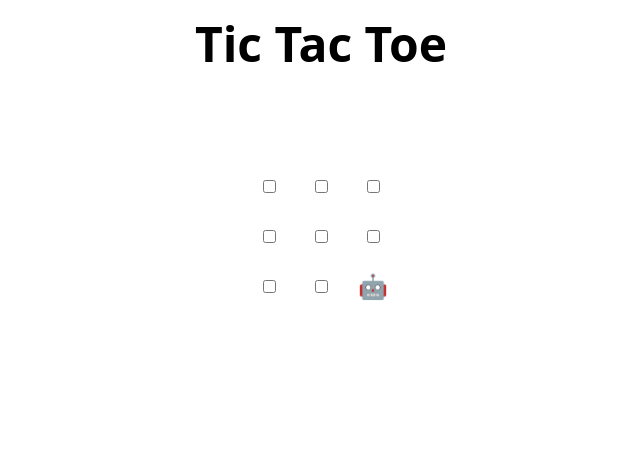
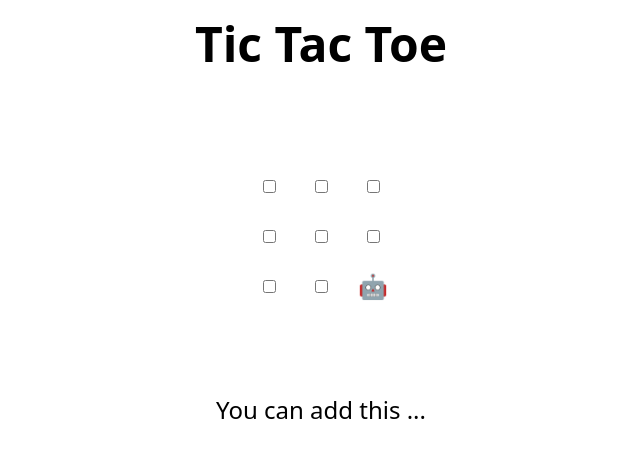
Before and after one commit to L00188530/skills-review-pull-requests, a plain HTML site: page index.html in a window 1280 px wide. Shown: the whole page, without its empty margins (319-959 px from the left). Drawn offline with Linux system fonts and the light colour scheme.

Commit message:
Update index.html

```diff
--- a/index.html
+++ b/index.html
@@ -48,7 +48,7 @@
 </table>
 
 <h2 hidden>Game over, refresh to play again 🧑‍💻 🤖!</h2>
-
+You can add this ...
 <script>
   // Initialization
   const boxes = Array.from(document.querySelectorAll("td"));
```
